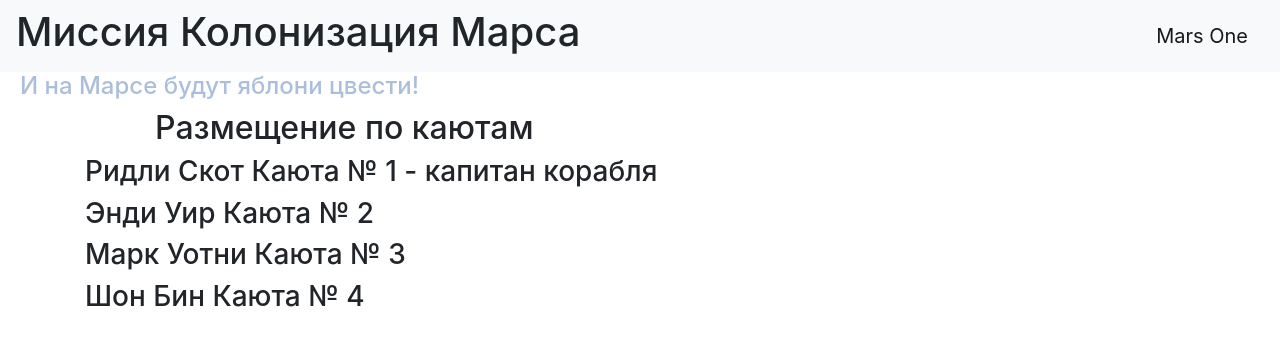
After one commit to FYouBi/Lyceum_WEB, a Flask app: page /distribution in a window 1280 px wide. The commit adds this page. Shown: the top 346 px of the page. Run offline with Flask 2, Linux system fonts and the light colour scheme; some libraries are stand-ins or nearby versions.

Commit message:
По каютам!

```diff
--- a/main.py
+++ b/main.py
@@ -56,5 +56,10 @@ def protection():
     return render_template('protection.html', title='Авторизация', form=form)
 
 
+@app.route('/distribution')
+def distribution():
+    return render_template('distribution.html', title='Каюты', list=['Ридли Скот', 'Энди Уир', 'Марк Уотни', 'Шон Бин'])
+
+
 if __name__ == '__main__':
     app.run(port=8080, host='127.0.0.1')
--- a/static/css/style.css
+++ b/static/css/style.css
@@ -11,6 +11,12 @@ h4 {
     color: #abbedb;
     padding-left: 20px;
 }
+.some {
+    margin-left: 70px
+}
+#some {
+    text-alight: center
+}
 p {
     text-size: 14pt;
 }
--- /dev/null
+++ b/templates/distribution.html
@@ -0,0 +1,13 @@
+{% extends "base.html" %}
+
+{% block content %}
+    <h2 class="some">Размещение по каютам</h2>
+    {% set kauta = "Каюта № " %}
+    {% for man in list %}
+        {% if loop.first %}
+            <h3 id="some">{{man}} {{kauta}} {{loop.index}} - капитан корабля</h3>
+        {% else %}
+            <h3 id="some">{{man}} {{kauta}} {{loop.index}}</h3>
+    {% endif %}
+    {% endfor %}
+{% endblock %}
```
